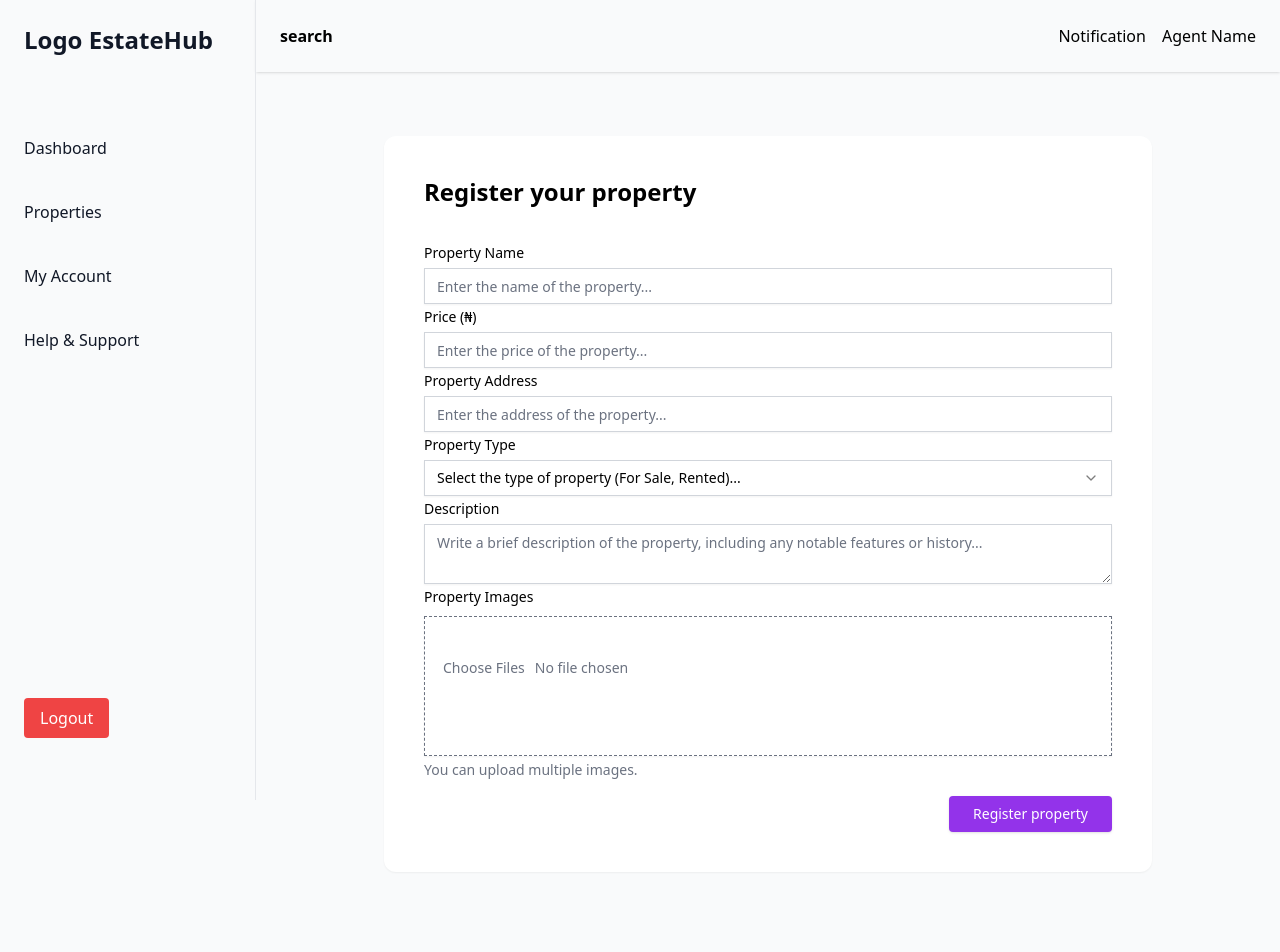
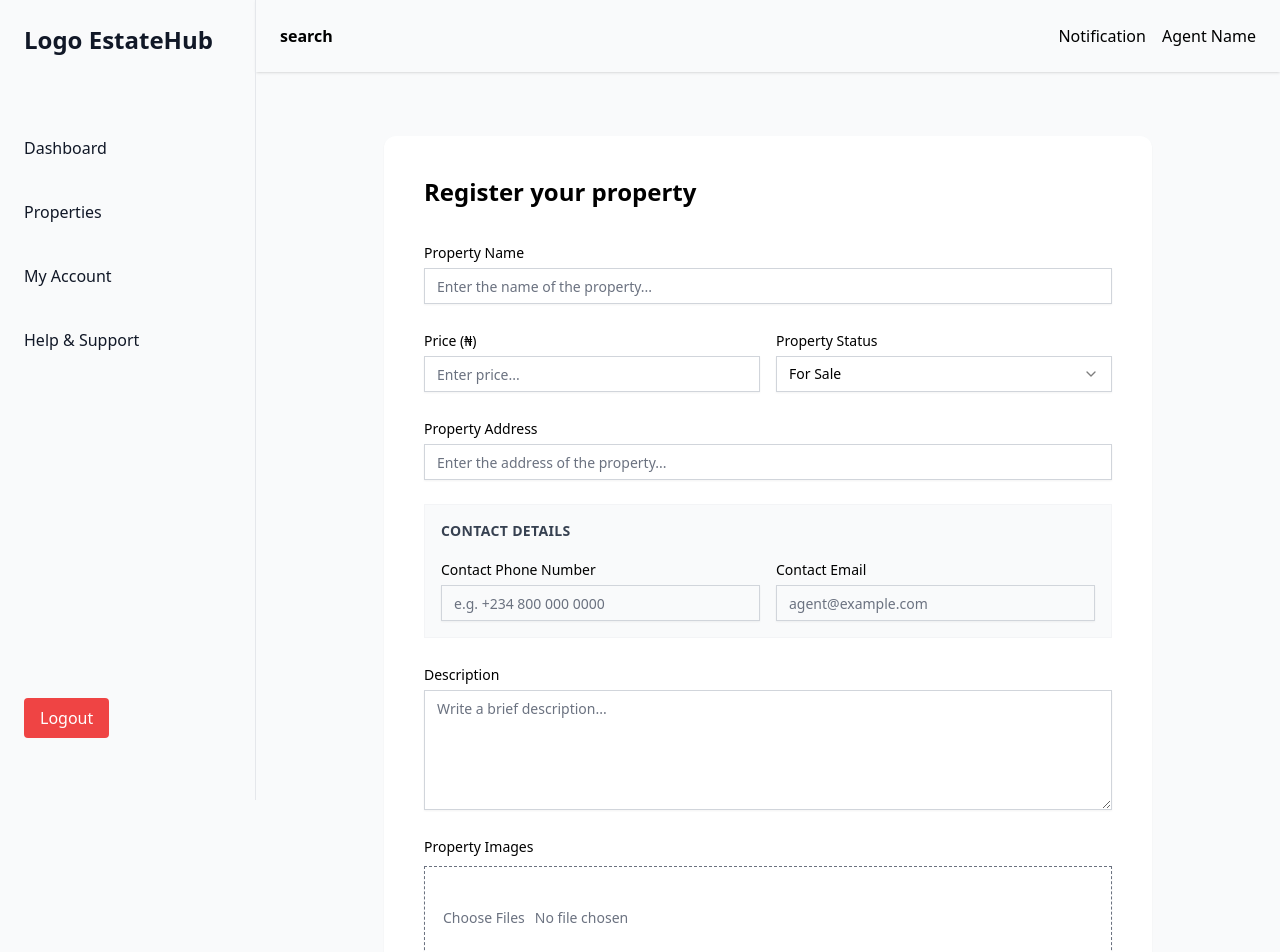
Before and after one commit to Obiwumma/estate-hub, a Next.js app: page /properties/new in a window 1280 px wide. Shown: the top 952 px of the page. Built offline with nearby package versions, Linux system fonts and the light colour scheme; no server answers.

Commit message:
Update propertyForm

```diff
--- a/app/_components/PropertyForm.js
+++ b/app/_components/PropertyForm.js
@@ -5,11 +5,9 @@ import { Select, SelectTrigger, SelectValue, SelectContent, SelectItem } from "@
 import { Button } from "@/components/ui/button"
 import { Textarea } from "@/components/ui/textarea"
 import { Input } from "@/components/ui/input";
-import { addProperty } from "@/lib/action";
-import { updateProperty } from "@/lib/action"
-import { supabase } from "@/lib/supabase/client";
+import { addProperty, updateProperty } from "@/lib/action"; // Consolidated import
 
-function PropertyForm( { mode = "create", property } ) {
+function PropertyForm({ mode = "create", property }) {
   const [loading, setLoading] = useState(false);
   const [images, setImages] = useState(null);
 
@@ -19,96 +17,119 @@ function PropertyForm( { mode = "create", property } ) {
 
     const formData = new FormData(e.target);
 
-
-    if (mode === "create") {
-      await addProperty(formData);
-    } else if (mode === "edit") {
+    // If editing, we must append the ID so the backend knows which row to update
+    if (mode === "edit" && property?.id) {
       formData.append("id", property.id);
       await updateProperty(formData);
+    } else {
+      await addProperty(formData);
     }
+
+    setLoading(false); // Stop loading if it fails or after redirect logic (if handled in action)
   }
 
   return (
     <form onSubmit={handleSubmit} className="space-y-6">
-      <div>
-      {/* PROPERTY NAME */}
+
+      {/* 1. PROPERTY NAME */}
       <div>
         <label className="text-sm font-medium">Property Name</label>
         <Input
           name="title"
+          defaultValue={property?.title || ""}
           placeholder="Enter the name of the property..."
           className="mt-1 border-gray-300 placeholder:text-gray-500"
           required
         />
       </div>
 
-      {/* PROPERTY ADDRESS */}
+      {/* 2. PRICE & STATUS (Grid Layout) */}
+      <div className="grid grid-cols-1 md:grid-cols-2 gap-4">
         <div>
           <label className="text-sm font-medium">Price (₦)</label>
           <Input
             type="number"
             name="price"
-          placeholder="Enter the price of the property..."
+            defaultValue={property?.price || ""}
+            placeholder="Enter price..."
             className="mt-1 border-gray-300 placeholder:text-gray-500"
             required
           />
         </div>
 
-      {/* Price */}
+        <div>
+          <label className="text-sm font-medium">Property Status</label>
+          {/* Note: Shadcn Select usually needs a hidden input for FormData or controlled state */}
+          <Select name="status" defaultValue={property?.status || "sale"}>
+            <SelectTrigger className="mt-1 border-gray-300 placeholder:text-gray-500">
+              <SelectValue placeholder="Select status..." />
+            </SelectTrigger>
+            <SelectContent className="bg-white">
+              <SelectItem value="sale"> For Sale</SelectItem>
+              <SelectItem value="rent">For Rent</SelectItem>
+              <SelectItem value="inactive">Sold/Rented</SelectItem>
+            </SelectContent>
+          </Select>
+        </div>
+      </div>
+
+      {/* 3. LOCATION */}
       <div>
         <label className="text-sm font-medium">Property Address</label>
         <Input
           name="location"
+          defaultValue={property?.location || ""}
           placeholder="Enter the address of the property..."
           className="mt-1 border-gray-300 placeholder:text-gray-500"
           required
         />
       </div>
 
-      {/* PROPERTY TYPE */}
+      {/* 4. NEW: CONTACT INFO SECTION */}
+      <div className="p-4 bg-gray-50 rounded-lg border border-gray-100 space-y-4">
+        <h3 className="text-sm font-bold text-gray-700 uppercase tracking-wide">Contact Details</h3>
+        <div className="grid grid-cols-1 md:grid-cols-2 gap-4">
           <div>
-        <label className="text-sm font-medium">Property Type</label>
-        <Select name="status">
-          <SelectTrigger className="mt-1 border-gray-300 placeholder:text-gray-500">
-            <SelectValue  placeholder="Select the type of property (For Sale, Rented)..." />
-          </SelectTrigger>
-          <SelectContent className="bg-white ">
-
-            <SelectItem value="Sale">For Sale</SelectItem>
-            <SelectItem value="Rented">Rented</SelectItem>
-          </SelectContent>
-        </Select>
+            <label className="text-sm font-medium">Contact Phone Number</label>
+            <Input
+              type="tel"
+              name="contact_phone"
+              defaultValue={property?.contact_phone || ""}
+              placeholder="e.g. +234 800 000 0000"
+              className="mt-1 border-gray-300 placeholder:text-gray-500"
+              required
+            />
+          </div>
+          <div>
+            <label className="text-sm font-medium">Contact Email</label>
+            <Input
+              type="email"
+              name="contact_email"
+              defaultValue={property?.contact_email || ""}
+              placeholder="agent@example.com"
+              className="mt-1 border-gray-300 placeholder:text-gray-500"
+              required
+            />
+          </div>
+        </div>
       </div>
 
-      {/* DATES */}
-      {/* <div className="grid grid-cols-2 gap-6">
-        <div>
-          <label className="text-sm font-medium">Date of Purchase</label>
-          <Input type="date" name="purchaseDate" className="mt-1 border-gray-300" />
-        </div>
-
-        <div>
-          <label className="text-sm font-medium">Date of Last Renovation</label>
-          <Input type="date" name="renovationDate" className="mt-1" />
-        </div>
-      </div> */}
-
-      {/* DESCRIPTION */}
+      {/* 5. DESCRIPTION */}
       <div>
         <label className="text-sm font-medium">Description</label>
         <Textarea
           name="description"
-          placeholder="Write a brief description of the property, including any notable features or history..."
-          className="mt-1 border-gray-300 placeholder:text-gray-500"
+          defaultValue={property?.description || ""}
+          placeholder="Write a brief description..."
+          className="mt-1 border-gray-300 placeholder:text-gray-500 min-h-[120px]"
           required
         />
       </div>
 
-      {/* IMAGES */}
+      {/* 6. IMAGES */}
       <div>
         <label className="text-sm font-medium">Property Images</label>
-
-        <div className="grid  mt-2">
+        <div className="grid mt-2">
           <Input
             type="file"
             name="images"
@@ -116,21 +137,26 @@ function PropertyForm( { mode = "create", property } ) {
             multiple
             onChange={(e) => setImages(e.target.files)}
             className="border-dashed text-gray-500 border-gray-500 pt-10 pb-14 h-[140px]"
+            // Images cannot be pre-filled securely in file inputs,
+            // so we don't use defaultValue here.
+            required={mode === "create"} // Only required when creating new
           />
-
+        </div>
+        <p className="text-sm text-gray-500 mt-1">
+          {mode === "edit" ? "Upload new images to replace existing ones (optional)." : "You can upload multiple images."}
+        </p>
       </div>
 
-        <p className="text-sm text-gray-500 mt-1">You can upload multiple images.</p>
+      {/* SUBMIT BUTTON */}
+      <div className="flex justify-end pt-4">
+        <Button
+          disabled={loading}
+          className={`bg-purple-600 text-white px-6 py-2 hover:bg-purple-700 rounded ${loading ? 'opacity-50 cursor-not-allowed' : ''}`}
+        >
+          {loading ? "Saving..." : mode === "edit" ? "Update Property" : "Register Property"}
+        </Button>
       </div>
 
-      {/* BUTTONS */}
-      <div className="flex justify-end pt-4">
-        <Button disabled={loading} className={`bg-purple-600 text-white px-6 py-2 hover:bg-purple-700 rounded ${loading ? 'opacity-50 cursor-not-allowed' : ''}`}>
-          Register property
-        </Button>
-
-      </div>
-      </div>
     </form>
   )
 }
```
Lines whose indentation alone changed are shown as unchanged.
